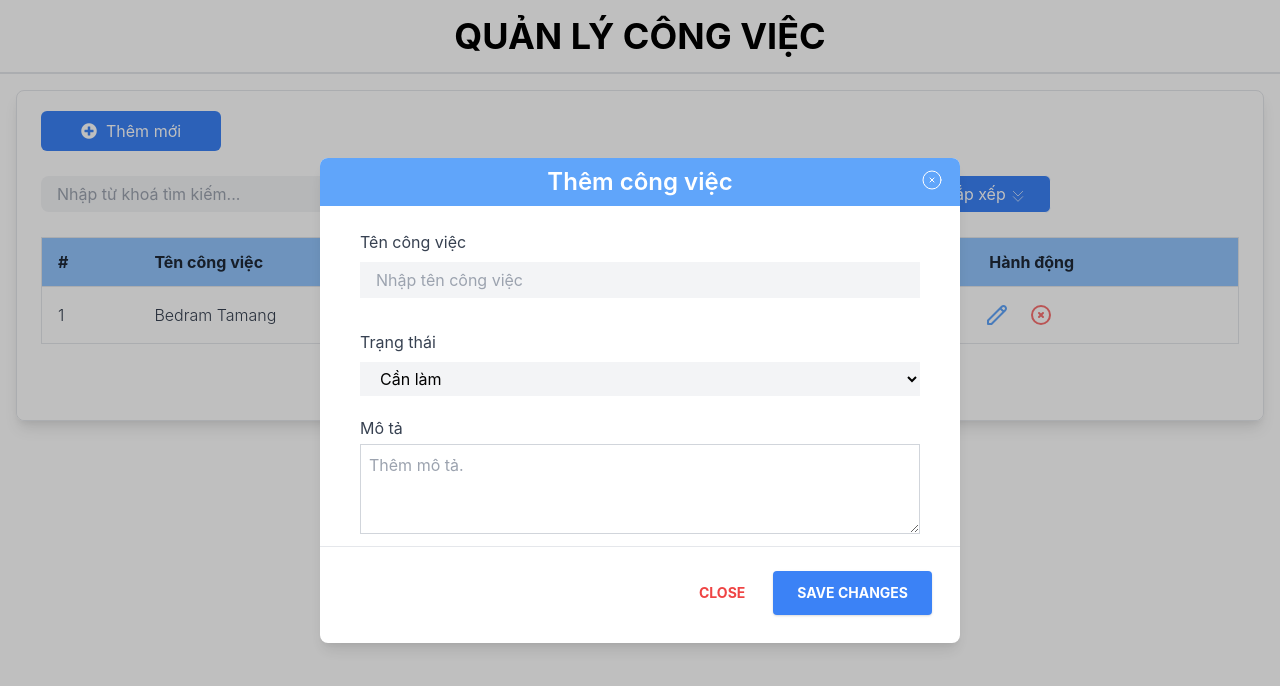
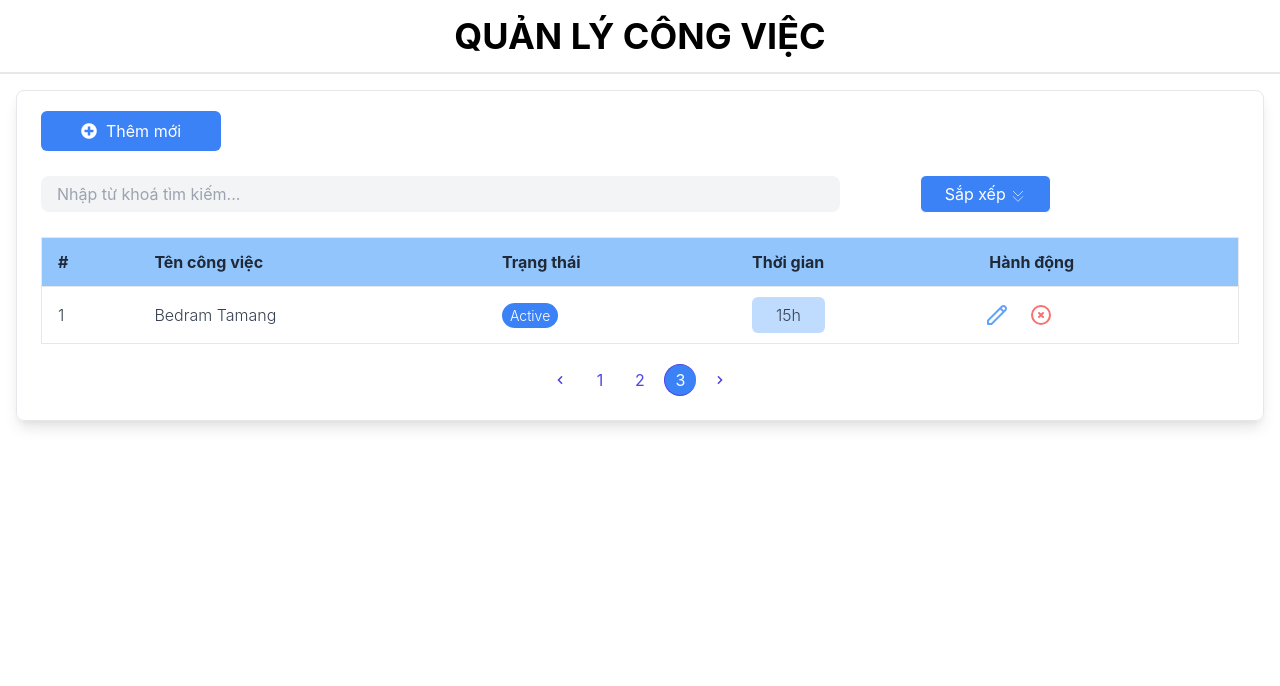
Before and after one commit to newit-baolh/TodoApp-Client, a React (Create React App) app: page / in a window 1280 px wide. Shown: the top 686 px of the page. Built offline with nearby package versions, Linux system fonts and the light colour scheme.

Commit message:
add close modal click outside

```diff
--- a/src/App.js
+++ b/src/App.js
@@ -2,13 +2,13 @@ import './App.css';
 import Header from "./components/Header/Header";
 import Content from "./components/Content/Content";
 import ModalForm from "./components/ModalForm/ModalForm";
+import {useState} from "react";
 
 function App() {
     return (
         <div className="container mx-auto">
             <Header/>
             <div className="grid grid-cols-12 gap-x-10 m-4">
-                <ModalForm/>
                 <Content/>
             </div>
         </div>
--- a/src/components/Content/Content.js
+++ b/src/components/Content/Content.js
@@ -1,18 +1,19 @@
-import React from 'react';
+import React, {useState} from 'react';
+import PropTypes from 'prop-types';
 import Search from "./Control/Search/Search";
 import Sort from "./Control/Sort/Sort";
 import TaskList from "./TaskList/TaskList";
 import Pagination from "./Pagination/Pagination";
+import ModalForm from "../ModalForm/ModalForm";
 
-Content.propTypes = {};
 
 function Content(props) {
+
+
     return (
         <div className="text-center col-end-13 col-span-12 rounded-lg shadow-lg border border-gray-200 ">
             <div className="text-left pb-2 ml-6 mt-5">
-                <button className="bg-blue-500 py-2 px-10 rounded-md text-white hover:bg-blue-400">
-                    <i className="fas fa-plus-circle"/>&nbsp; Thêm mới
-                </button>
+                <ModalForm/>
             </div>
             <div className=" flex justify-start items-center mx-6 mt-4 relative ">
                 <Search/>
--- a/src/components/ModalForm/ModalForm.js
+++ b/src/components/ModalForm/ModalForm.js
@@ -1,25 +1,42 @@
 import React, {useRef, useState, useEffect} from 'react';
-import PropTypes from 'prop-types';
+// import PropTypes from 'prop-types';
 
 ModalForm.propTypes = {};
 
-function ModalForm(props) {
-    const ref = useRef()
-    const [showModal, setShowModal] = useState(true)
+function ModalForm() {
 
-    useOnClickOutside(ref, () => setShowModal(false));
-    const handleClickOutSide = (e)=>{
+    const triggerRef = useRef(null)
+    const [showModal, setShowModal] = useState(false)
 
+    useEffect(() => {
+        const useDetectClickOutSide = (e) => {
+            // Không làm gì nếu nhấp vào phần tử của ref hoặc các phần tử con
+            // Do nothing if clicking ref's element or descendent elements
+            if (!triggerRef.current || triggerRef.current.contains(e.target)) {
+                return
             }
+            setShowModal(false)
+        }
+        document.addEventListener("mousedown", useDetectClickOutSide)
+        return () => {
+            document.addEventListener("mousedown", useDetectClickOutSide)
+        }
+    }, [])
+
+
     return (
-        <>{showModal ? (
         <>
+            <button className="bg-blue-500 py-2 px-10 rounded-md text-white hover:bg-blue-400"
+                    onClick={() => setShowModal(true)}>
+                <i className="fas fa-plus-circle"/>&nbsp; Thêm mới
+            </button>
+            {showModal && (
+                <div>
                     <div
-                    ref={ref}
                         className="justify-center items-center flex overflow-x-hidden overflow-y-auto fixed inset-0 z-50 outline-none focus:outline-none">
                         <div className="relative w-1/2 my-6 mx-auto max-w-3xl">
                             {/*content*/}
-                        <div
+                            <div ref={triggerRef}
                                  className="border-0 rounded-lg shadow-lg relative flex flex-col w-full bg-white outline-none focus:outline-none">
                                 {/*header*/}
                                 <h2 className=" bg-blue-400 text-white text-2xl font-semibold py-2 relative rounded-t-lg text-center">
@@ -59,9 +76,10 @@ function ModalForm(props) {
                                             <option>Đã xong</option>
                                         </select>
                                     </div>
-                                <label className="block text-left" >
+                                    <label className="block text-left">
                                         <span className="text-gray-700">Mô tả</span>
-                                    <textarea className="form-textarea mt-1 block w-full border border-gray-300 p-2" rows="3" placeholder="Thêm mô tả." />
+                                        <textarea className="form-textarea mt-1 block w-full border border-gray-300 p-2"
+                                                  rows="3" placeholder="Thêm mô tả."/>
                                     </label>
                                 </div>
 
@@ -86,37 +104,10 @@ function ModalForm(props) {
                             </div>
                         </div>
                     </div>
-                <div ref={ref} className="opacity-25 fixed inset-0 z-40 bg-black"/>
-            </>) : null}
+                    <div className="opacity-25 fixed inset-0 z-40 bg-black"/>
+                </div>)}
         </>
     )
 }
-// Hook
-function useOnClickOutside(ref, handler) {
-    useEffect(
-        () => {
-            const listener = (event) => {
-                // Do nothing if clicking ref's element or descendent elements
-                if (!ref.current || ref.current.contains(event.target)) {
-                    return;
-                }
-                handler(event);
-            };
-            document.addEventListener("mousedown", listener);
-            document.addEventListener("touchstart", listener);
-            return () => {
-                document.removeEventListener("mousedown", listener);
-                document.removeEventListener("touchstart", listener);
-            };
-        },
-        // Add ref and handler to effect dependencies
-        // It's worth noting that because passed in handler is a new ...
-        // ... function on every render that will cause this effect ...
-        // ... callback/cleanup to run every render. It's not a big deal ...
-        // ... but to optimize you can wrap handler in useCallback before ...
-        // ... passing it into this hook.
-        [ref, handler]
-    );
-}
 
 export default ModalForm;
```
Lines whose indentation alone changed are shown as unchanged.
